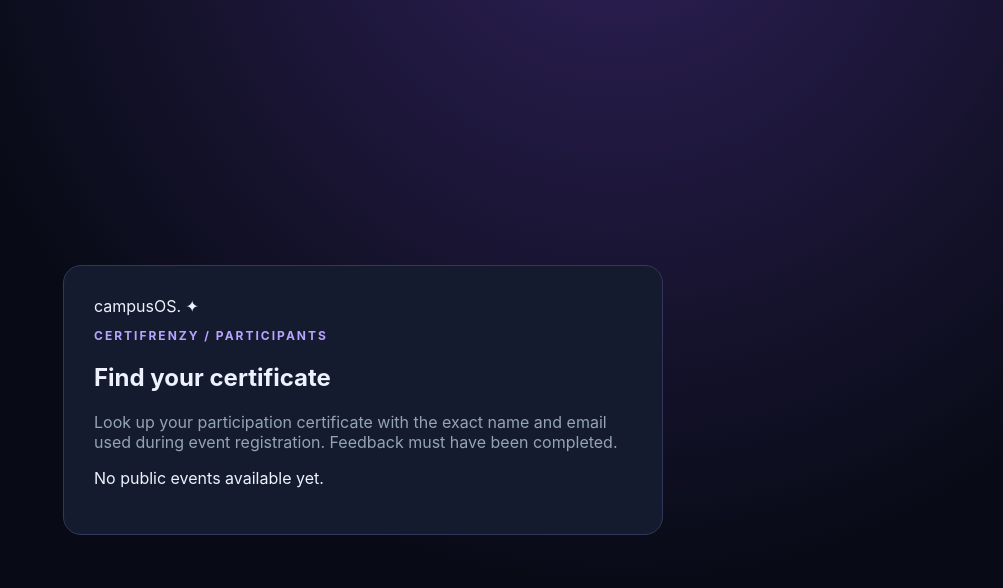
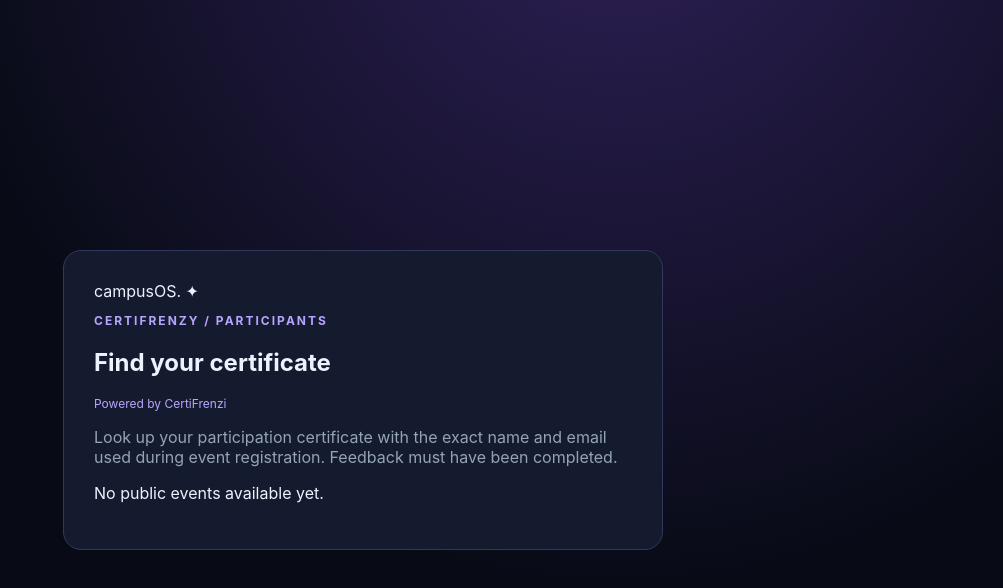
Before and after one commit to veeny698-coder/CampusOs, a Next.js app: page /certificates/lookup in a window 1280 px wide. Shown: the top 588 px of the page, without its empty margins (277-1280 px from the left). Built offline with nearby package versions, Linux system fonts and the light colour scheme; no server answers; the database is empty.

Commit message:
brand(certifrenzy): add Powered by CertiFrenzi attribution

```diff
--- a/app/certificates/lookup/page.tsx
+++ b/app/certificates/lookup/page.tsx
@@ -10,7 +10,7 @@ export default async function LookupPage(){
  return <main style={{minHeight:'100vh',padding:24,display:'grid',placeItems:'center'}}>
   <section style={{width:'100%',maxWidth:600,border:'1px solid #34365b',borderRadius:18,background:'#151b2f',padding:30}}>
    <Link href="/">campusOS. ✦</Link><p className="eyebrow">CERTIFRENZY / PARTICIPANTS</p>
-   <h1>Find your certificate</h1>
+   <h1>Find your certificate</h1><p style={{fontSize:12,color:"#b9a5ff"}}>Powered by CertiFrenzi</p>
    <p className="muted">Look up your participation certificate with the exact name and email used during event registration. Feedback must have been completed.</p>
    {error?<p role="alert">Unable to load events.</p>:!data?.length?<p>No public events available yet.</p>:<CertificateLookup events={data}/>}
   </section>
```
